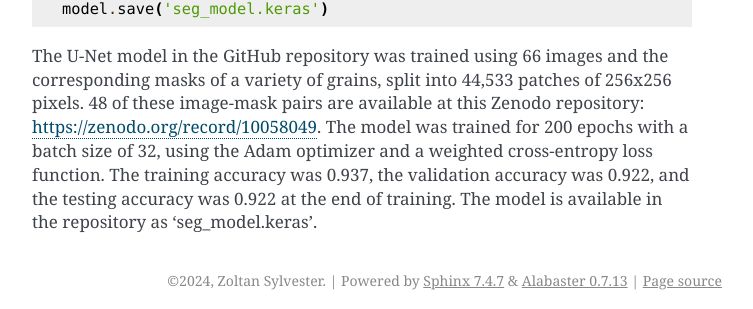
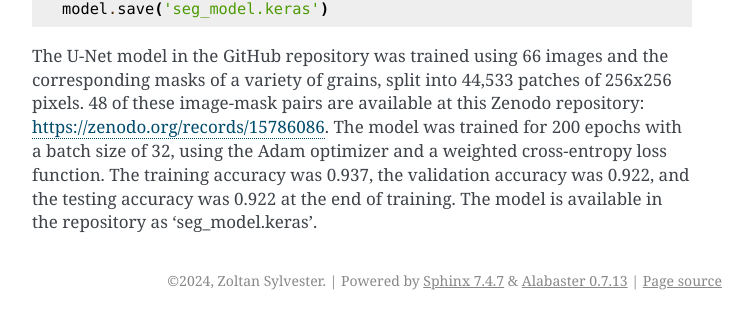
Before and after one commit to zsylvester/segmenteverygrain, a Sphinx documentation site: the page built from docs/source/getting_started.rst, in a window 1280 px wide and 900 px high, scrolled down 6238 px. Shown: the part 580-889 px from the top of the window, without its empty margins (388-1141 px from the left). Built offline with Sphinx 7.4.7, drawn with Linux system fonts in a browser that asks for light colours; some of the changed lines change nothing that is shown.

Commit message:
minor tweaks

```diff
--- a/docs/source/getting_started.rst
+++ b/docs/source/getting_started.rst
@@ -307,4 +307,4 @@ The model can be saved using the Keras save method:
 
    model.save('seg_model.keras')
 
-The U-Net model in the GitHub repository was trained using 66 images and the corresponding masks of a variety of grains, split into 44,533 patches of 256x256 pixels. 48 of these image-mask pairs are available at this Zenodo repository: https://zenodo.org/record/10058049. The model was trained for 200 epochs with a batch size of 32, using the Adam optimizer and a weighted cross-entropy loss function. The training accuracy was 0.937, the validation accuracy was 0.922, and the testing accuracy was 0.922 at the end of training. The model is available in the repository as 'seg_model.keras'.
+The U-Net model in the GitHub repository was trained using 66 images and the corresponding masks of a variety of grains, split into 44,533 patches of 256x256 pixels. 48 of these image-mask pairs are available at this Zenodo repository: https://zenodo.org/records/15786086. The model was trained for 200 epochs with a batch size of 32, using the Adam optimizer and a weighted cross-entropy loss function. The training accuracy was 0.937, the validation accuracy was 0.922, and the testing accuracy was 0.922 at the end of training. The model is available in the repository as 'seg_model.keras'.
```
